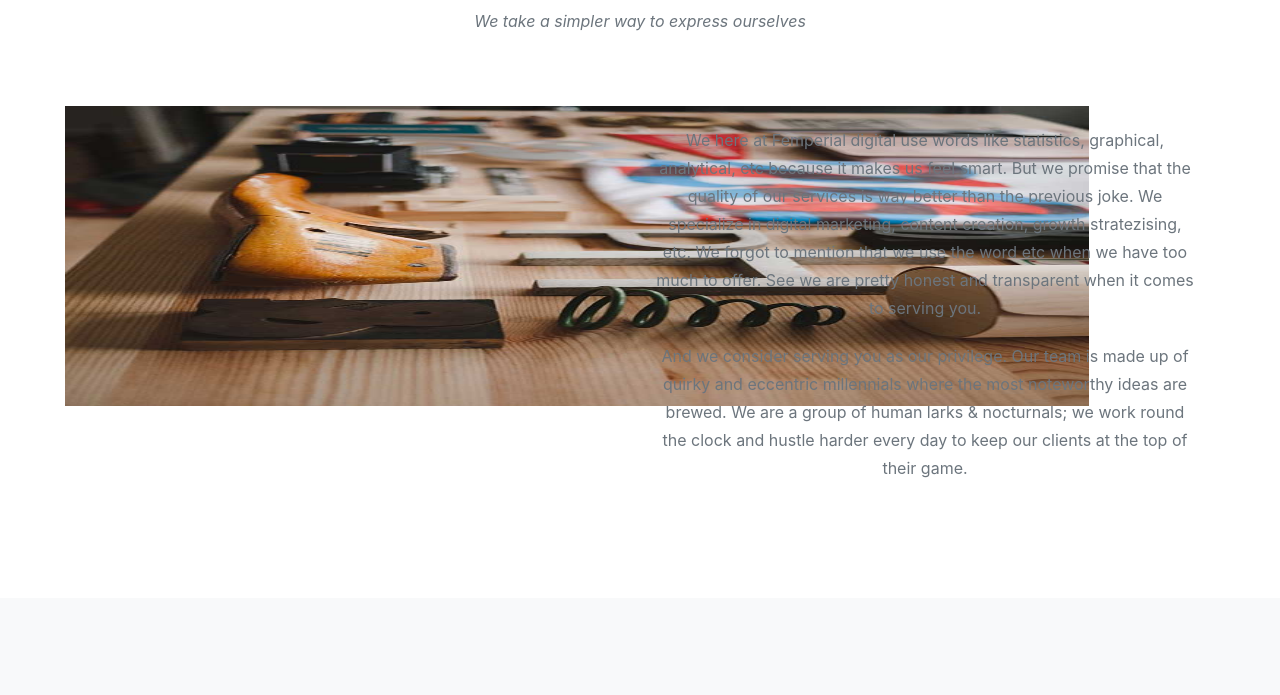
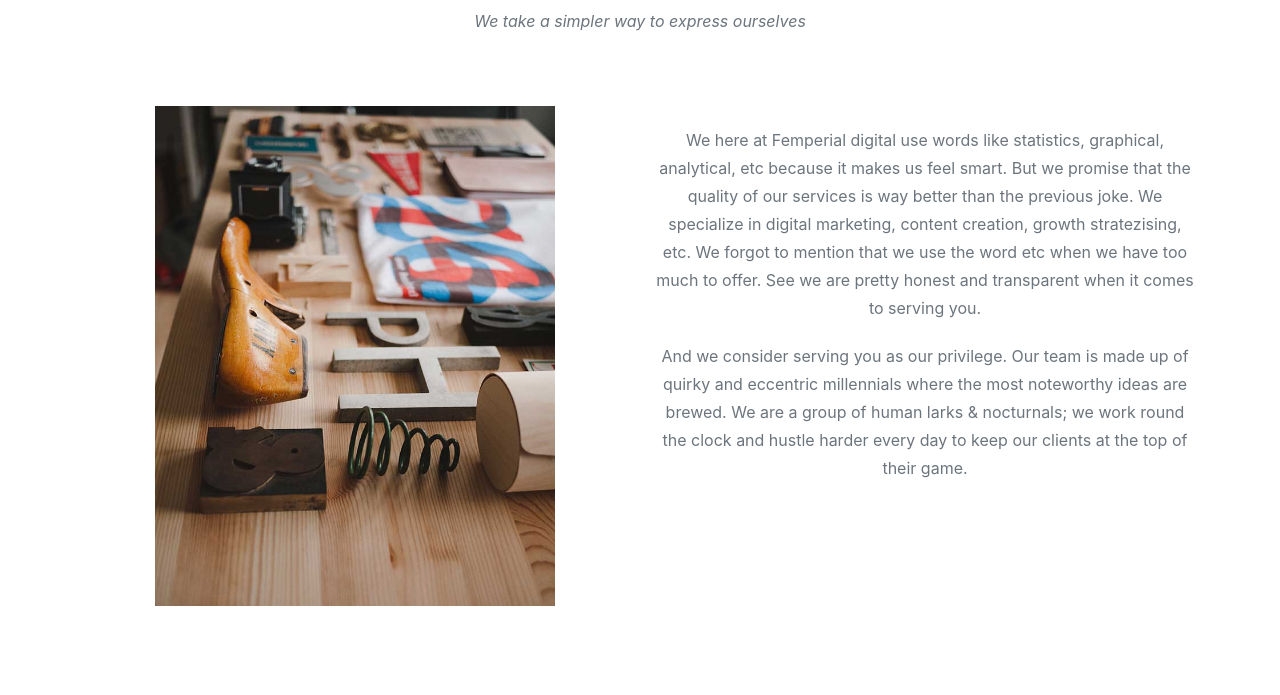
Before and after one commit to nikkirs/femperial, a website with bundled scripts: page index.html in a window 1280 px wide. Shown: the part 1838-2533 px from the top of the page. Built offline with nearby package versions, Linux system fonts and the light colour scheme; a web font is replaced by a local one.

Commit message:
Update agency.css

```diff
--- a/css/agency.css
+++ b/css/agency.css
@@ -60,9 +60,7 @@ h6 {
 
 @media (min-width: 768px) {
 
-  #aboutus-img{
-    margin-left:-20px;
-  }
+
   section {
     padding: 150px 0;
   }
@@ -208,12 +206,7 @@ header.masthead .intro-text .intro-heading {
   margin-bottom: 25px;
   font-family: 'Montserrat', -apple-system, BlinkMacSystemFont, 'Segoe UI', Roboto, 'Helvetica Neue', Arial, sans-serif, 'Apple Color Emoji', 'Segoe UI Emoji', 'Segoe UI Symbol', 'Noto Color Emoji';
 }
-@media (min-width: 768px) {
-  #aboutus img{
-    height:300px;
-    width:80vw;
-  }
-}
+
 @media (min-width: 768px) {
   header.masthead .intro-text {
     padding-top: 300px;
```
